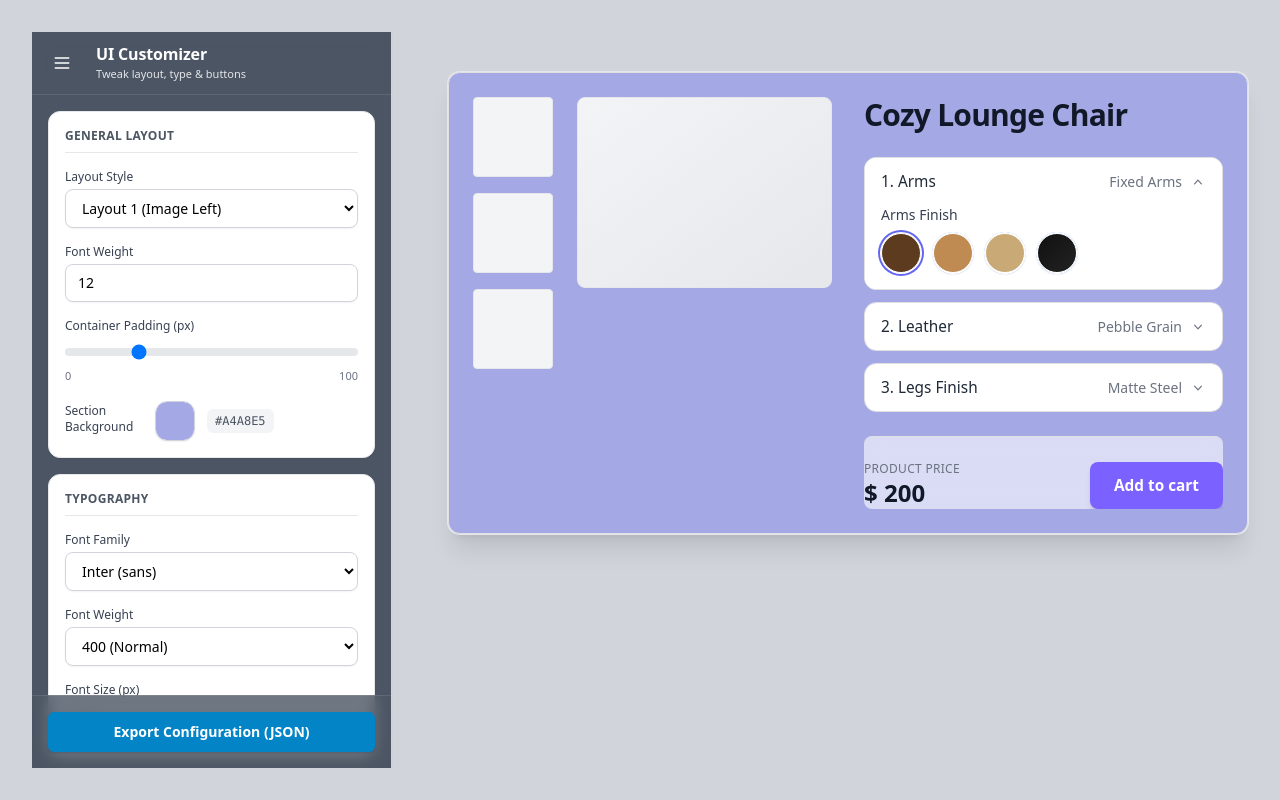
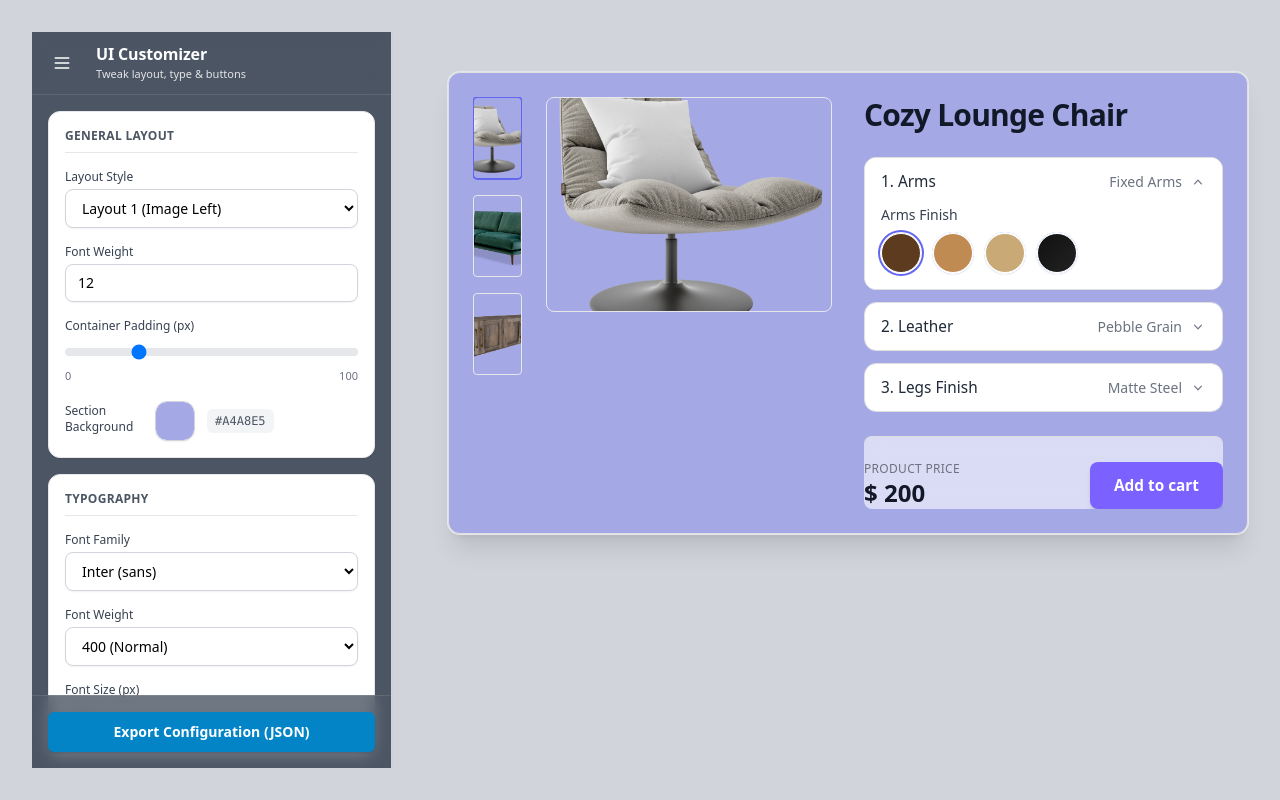
Before and after one commit to Shrey765/ekarus3D, a React (Vite) app: page / in a window 1280 px wide. Built offline with nearby package versions, Linux system fonts and the light colour scheme.

Commit message:
deployment 2

```diff
--- a/src/Home.jsx
+++ b/src/Home.jsx
@@ -46,31 +46,36 @@ export default function Home() {
 
       {/* ✅ Thumbnail Holder */}
       <div
-            className={`flex ${thumbnailDirectionClasses} ${config.gallery.alignment}
-                        overflow-auto custom-scroll`}
+className={`flex ${thumbnailDirectionClasses} ${config.gallery.alignment} overflow-auto custom-scroll`}
 style={{ gap: `${config.gallery.spacing}px` }}
 >
-            {/* Thumbnails placeholder */}
-            <div
-              className={`w-14 h-14 sm:w-16 sm:h-16 lg:w-20 lg:h-20 shrink-0 bg-gray-100 rounded-md border border-gray-200`}
+{thumbnailUrls.map((url) => (
+<button
+  key={url}
+  onClick={() => setActiveImage(url)}
+  className="shrink-0 border rounded-md focus:outline-none focus:ring-2 focus:ring-indigo-500"
   style={{ borderRadius: `${config.gallery.borderRadius}px` }}
+  aria-label="Choose thumbnail"
+>
+  <img
+    src={url}
+    alt="Thumbnail"
+    className={`w-14 h-14 sm:w-16 sm:h-16 lg:w-20 lg:h-20 object-cover rounded-md ${
+      activeImage === url ? "ring-2 ring-indigo-500" : ""
+    }`}
+    style={{ borderRadius: `${config.gallery.borderRadius}px` }}
+    loading="lazy"
   />
-            <div
-              className={`w-14 h-14 sm:w-16 sm:h-16 lg:w-20 lg:h-20 shrink-0 bg-gray-100 rounded-md border border-gray-200`}
-              style={{ borderRadius: `${config.gallery.borderRadius}px` }}
-            />
-            <div
-              className={`w-14 h-14 sm:w-16 sm:h-16 lg:w-20 lg:h-20 shrink-0 bg-gray-100 rounded-md border border-gray-200`}
-              style={{ borderRadius: `${config.gallery.borderRadius}px` }}
-            />
+</button>
+))}
 </div>
 
+
       <div className="flex-grow min-w-0">
-            {/* Main image placeholder */}
-            <div
-              className="w-full aspect-[4/3] sm:aspect-[3/2] lg:aspect-[4/3] bg-gradient-to-br from-gray-100 to-gray-200 rounded-lg border border-gray-200"
-              role="img"
-              aria-label="Main product preview"
+<img
+  src={activeImage}
+  alt="Main product preview"
+  className="w-full aspect-[4/3] sm:aspect-[3/2] lg:aspect-[4/3] object-cover rounded-lg border border-gray-200"
 />
 </div>
     </div>
```
Lines whose indentation alone changed are shown as unchanged.
